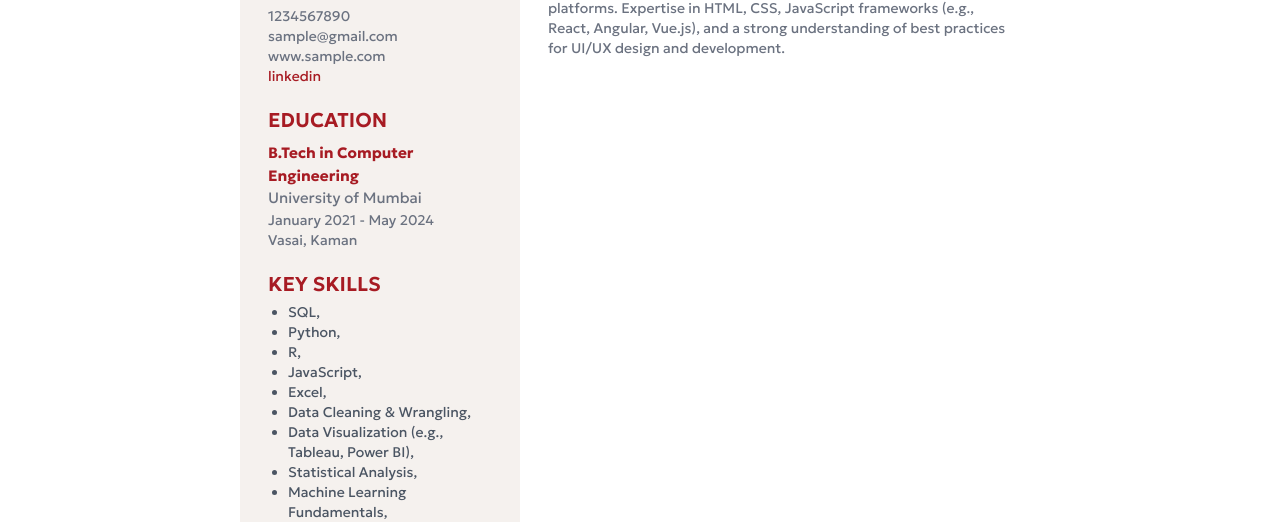
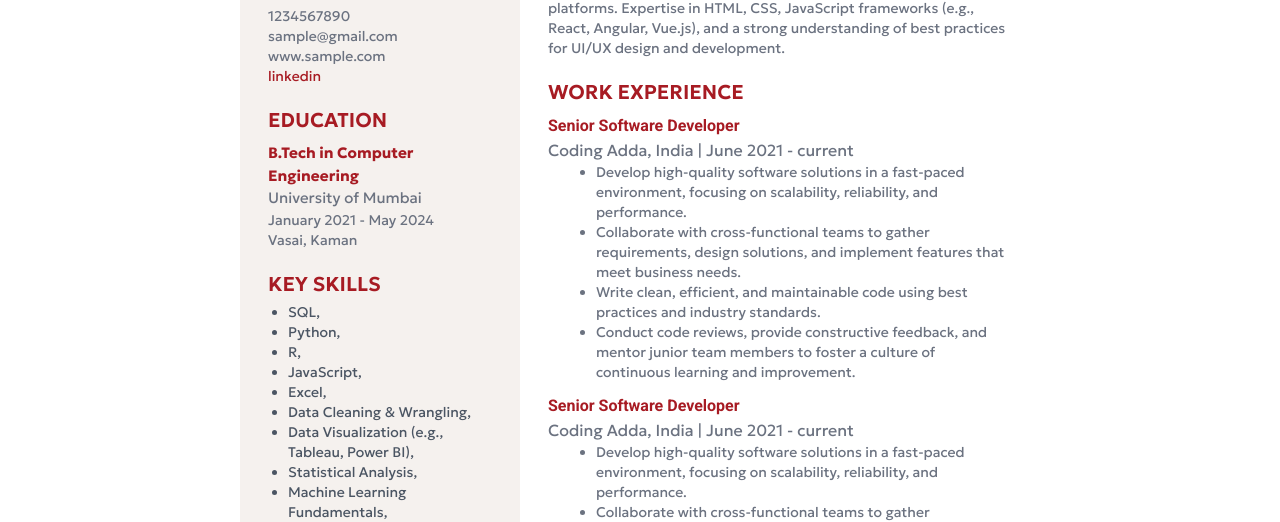
Before and after one commit to HarikrishnanYPR1707/EcliptiQ, a React (Vite) app: page /templates/bk/elr in a window 1280 px wide. Shown: the part 430-952 px from the top of the page. Built offline with nearby package versions, Linux system fonts and the light colour scheme; no server answers; a web font is replaced by a local one.

Commit message:
Done with professional experience section

```diff
--- a/src/components/resumeTemplates/banking/BkElr.jsx
+++ b/src/components/resumeTemplates/banking/BkElr.jsx
@@ -151,6 +151,49 @@ const BkElr = () => {
                 strong understanding of best practices for UI/UX design and
                 development.
               </div>
+              {/* professional experience */}
+              <div className="mt-5">
+                <h1 className="mb-2 text-xl font-semibold uppercase text-[#a71b23]">
+                  Work Experience
+                </h1>
+                {Array(2)
+                  .fill(true)
+                  .map((item, i) => (
+                    <div className="mb-3">
+                      {/* -------------------- experiences -------------------- */}
+                      <div className="">
+                        {/* header section */}
+                        <h1 className="flex flex-col-reverse justify-start font-roboto text-[18px]">
+                          <span className="text-base font-bold text-[#a71b23]">
+                            Senior Software Developer
+                          </span>
+                        </h1>
+                        {/* Date and place section */}
+                        <div className="flex items-center justify-between text-gray-500">
+                          <p className="">
+                            <span className="">Coding Adda</span>
+                            {", "}
+                            <span className="">India</span>
+                            {" | "}
+                            <span className="">June 2021</span>
+                            {" - "}
+                            <span className="">current</span>
+                          </p>
+                        </div>
+                        {/* description section - 1 */}
+                        <ul className="ml-12 list-disc">
+                          {"Develop high-quality software solutions in a fast-paced environment, focusing on scalability, reliability, and performance.---Collaborate with cross-functional teams to gather requirements, design solutions, and implement features that meet business needs.---Write clean, efficient, and maintainable code using best practices and industry standards.---Conduct code reviews, provide constructive feedback, and mentor junior team members to foster a culture of continuous learning and improvement."
+                            .split("---")
+                            .map((item, i) => (
+                              <li key={i} className="text-sm">
+                                {item}
+                              </li>
+                            ))}
+                        </ul>
+                      </div>
+                    </div>
+                  ))}
+              </div>
             </div>
           </div>
         </div>
```
